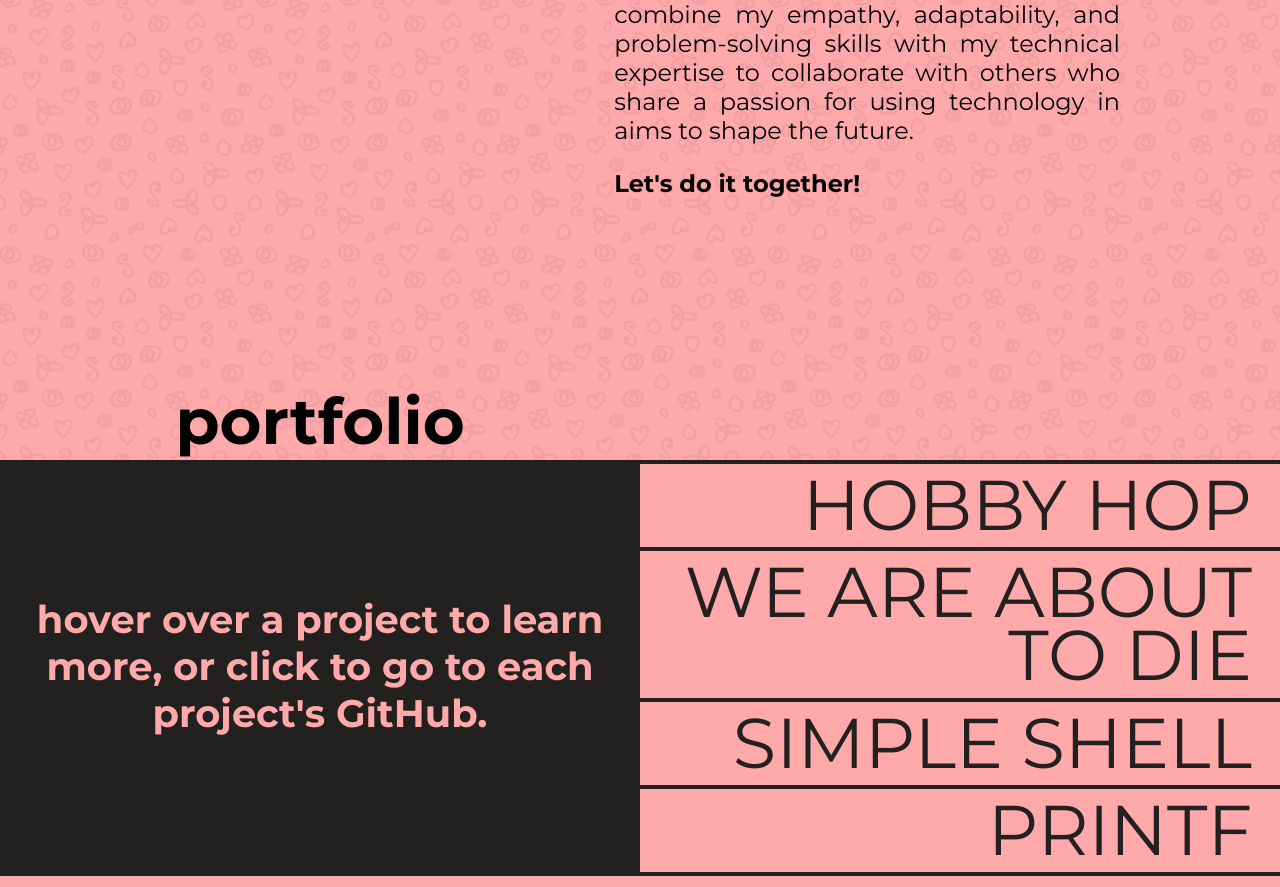
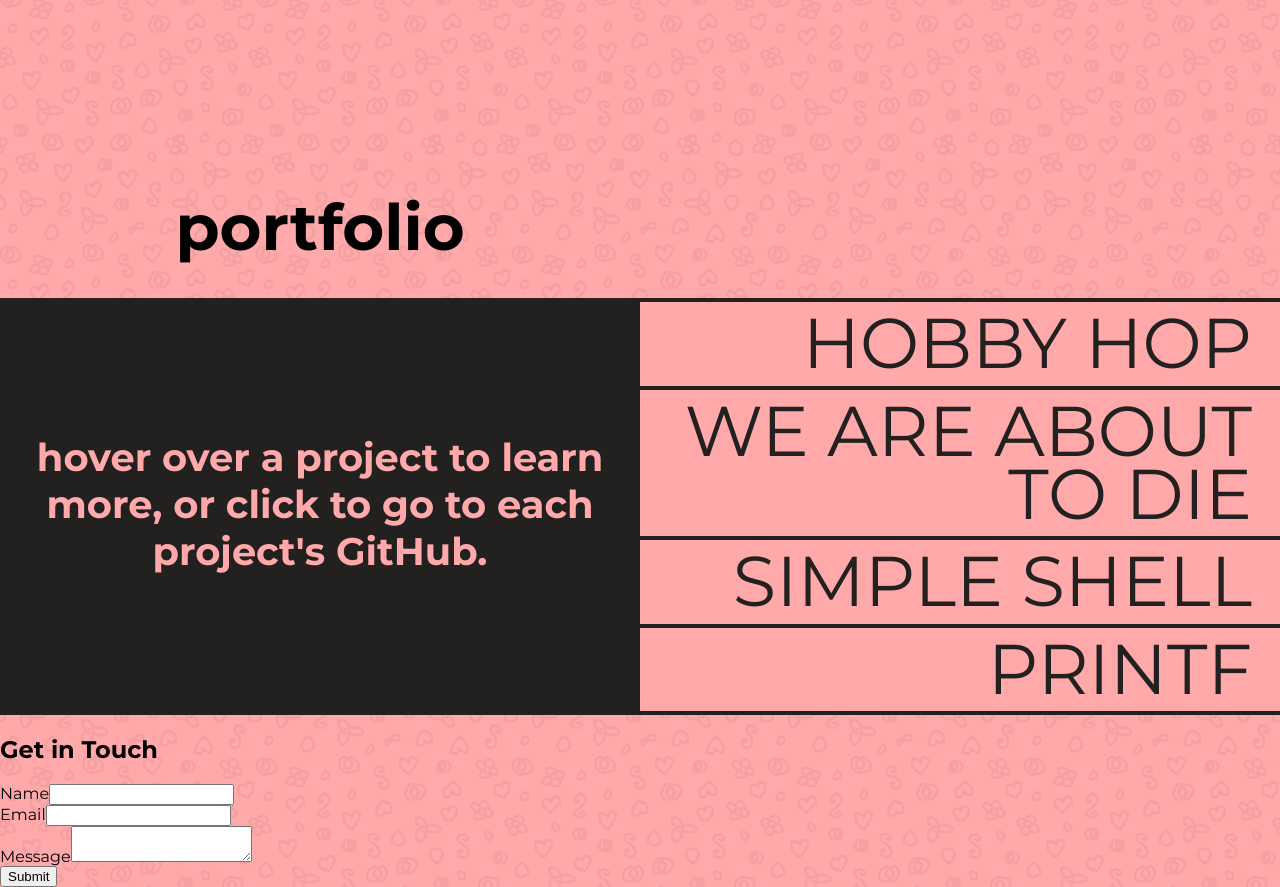
Before and after one commit to chdrchz/portfolio-website, a Next.js app: page / in a window 1280 px wide. Shown: the part 2262-3149 px from the top of the page. Built offline with nearby package versions, Linux system fonts and the light colour scheme.

Commit message:
adding a form

```diff
--- a/pages/index.jsx
+++ b/pages/index.jsx
@@ -7,6 +7,8 @@ import { Montserrat } from '@next/font/google';
 
 import "../styles/index.css";
 import "../styles/global.css";
+
+import Contact from '@/app/components/contact.jsx';
 import Portfolio from '@/app/components/portfolio.jsx';
 
 const montserrat = Montserrat({
@@ -20,6 +22,7 @@ export default function Index() {
         <Header />
         <About />
         <Portfolio />
+        <Contact />
       </div>
     );
   }
--- a/src/app/components/about.jsx
+++ b/src/app/components/about.jsx
@@ -28,7 +28,7 @@ export default function About() {
                     I'm excited to combine my empathy, adaptability, and problem-solving skills with my technical expertise
                     to collaborate with others who share a passion for using technology in aims to shape the future.
                     </p>
-                    <p><b>Let's do it together!</b></p>
+                    <p><b>Let's shape it together!</b></p>
                 </div>
             </div>
         </div>
--- a/src/app/components/contact.jsx
+++ b/src/app/components/contact.jsx
@@ -0,0 +1,70 @@
+import React, { useState } from 'react';
+
+const ContactForm = () => {
+  const [formData, setFormData] = useState({
+    name: '',
+    email: '',
+    message: ''
+  });
+
+  const [submitted, setSubmitted] = useState(false);
+
+  const handleChange = (e) => {
+    const { name, value } = e.target;
+    setFormData({ ...formData, [name]: value });
+  };
+
+  const handleSubmit = (e) => {
+    e.preventDefault();
+    // Here you can add functionality to send the form data, for example, to an email service or API.
+    console.log(formData);
+    setSubmitted(true);
+  };
+
+  if (submitted) {
+    return <h3>Thank you for getting in touch! I'll get back to you soon.</h3>;
+  }
+
+  return (
+    <div className="contact-form">
+      <h2>Get in Touch</h2>
+      <form onSubmit={handleSubmit}>
+        <div className="form-group">
+          <label htmlFor="name">Name</label>
+          <input
+            type="text"
+            id="name"
+            name="name"
+            value={formData.name}
+            onChange={handleChange}
+            required
+          />
+        </div>
+        <div className="form-group">
+          <label htmlFor="email">Email</label>
+          <input
+            type="email"
+            id="email"
+            name="email"
+            value={formData.email}
+            onChange={handleChange}
+            required
+          />
+        </div>
+        <div className="form-group">
+          <label htmlFor="message">Message</label>
+          <textarea
+            id="message"
+            name="message"
+            value={formData.message}
+            onChange={handleChange}
+            required
+          />
+        </div>
+        <button type="submit">Submit</button>
+      </form>
+    </div>
+  );
+};
+
+export default ContactForm;
--- a/src/app/components/nav-dropdown.jsx
+++ b/src/app/components/nav-dropdown.jsx
@@ -21,8 +21,8 @@ const Dropdown = () => {
   const links = [
     { text: "ABOUT ME", href: "#about" },
     { text: "PORTFOLIO", href: "#portfolio" },
+    { text: "CONTACT", href: "#contact" },
     { text: "RESUME", href: "#resume" },
-    { text: "CONTACT", href: "#contact" },
   ];
 
   return (
--- a/styles/about.css
+++ b/styles/about.css
@@ -4,6 +4,7 @@
     flex-direction: row;
     padding: 10rem;
     gap: 4vw;
+    align-items: center;
 }
 
 .about-image {
@@ -39,6 +40,6 @@
 }
 
 .about-description p {
-    font-size: 1.5rem;
+    font-size: 1.5vw;
     text-align: justify;
 }
--- a/styles/portfolio.css
+++ b/styles/portfolio.css
@@ -11,6 +11,8 @@
 .portfolio-heading {
   width: 50vw;
   text-align: center;
+  padding-top: 2rem;
+  padding-bottom: 2rem;
 }
 
 .portfolio-heading h1 {
```
